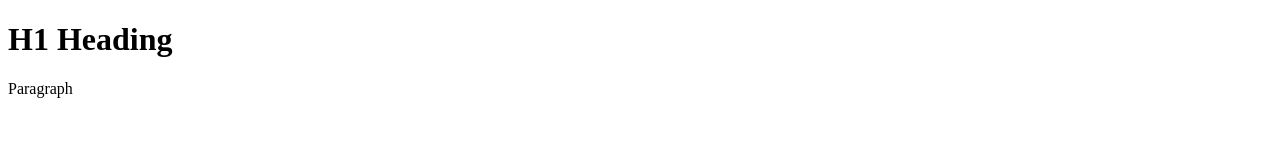
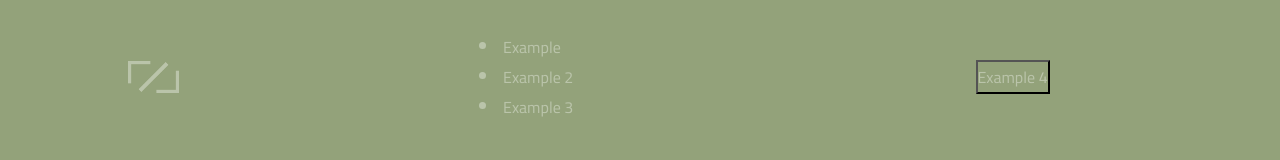
Before and after one commit to zacharba/MSP_Demo, a plain HTML site: page index.html in a window 1280 px wide. Drawn offline with Linux system fonts and the light colour scheme.

Commit message:
Added Index content and Styling

```diff
--- a/index.html
+++ b/index.html
@@ -3,15 +3,33 @@
 
   <head>
 
-    <link rel="stylesheet" href="mystyle.css">
-    <title>Home</title>
+    <meta charset="utf-8">
+    <meta http-equiv="X-UA-Compatible" content="IE=edge">
+    <title>MSP Documentaiton Home</title>
+    <meta name="viewport" content="width=device-width, initial-scale=1">
+    <link rel="stylesheet" href="styles.css">
 
   </head>
 
 <body>
 
-  <h1>H1 Heading</h1>
-  <p>Paragraph</p>
+  <header>
+
+    <img class="logo" src="images/logo.png" alt="logo">
+
+    <nav>
+
+      <ul class="nav__links"></ul>
+
+        <li><a href="#">Example</a></li>
+        <li><a href="#">Example 2</a></li>
+        <li><a href="#">Example 3</a></li>
+
+      </nav>
+
+    <header>
+
+  <a class="cta" href="#"><button type="button" name="button1">Example 4</button></a>
 
 </body>
 
--- a/styles.css
+++ b/styles.css
@@ -0,0 +1,29 @@
+@import url('https://fonts.googleapis.com/css2?family=Cairo&display=swap');
+
+* {
+  box-sizing: border-box;
+  margin: 0;
+  padding: 0;
+  background-color: #93A27A;
+}
+
+li, a, button {
+  font-family: 'Cairo', sans-serif;
+  font-weight: 500;
+  font-size: 16px;
+  color: #bac4aa;
+  text-decoration: none;
+}
+
+header {
+  display: flex;
+  justify-content: space-between;
+  align-items: center;
+  padding: 30px 10%;
+}
+
+.logo {
+  width: 5%;
+  height: 5%;
+  cursor: pointer;
+}
```
Also changed, not shown: README.txt (added), images/logo.png (added), logo.png (deleted).
